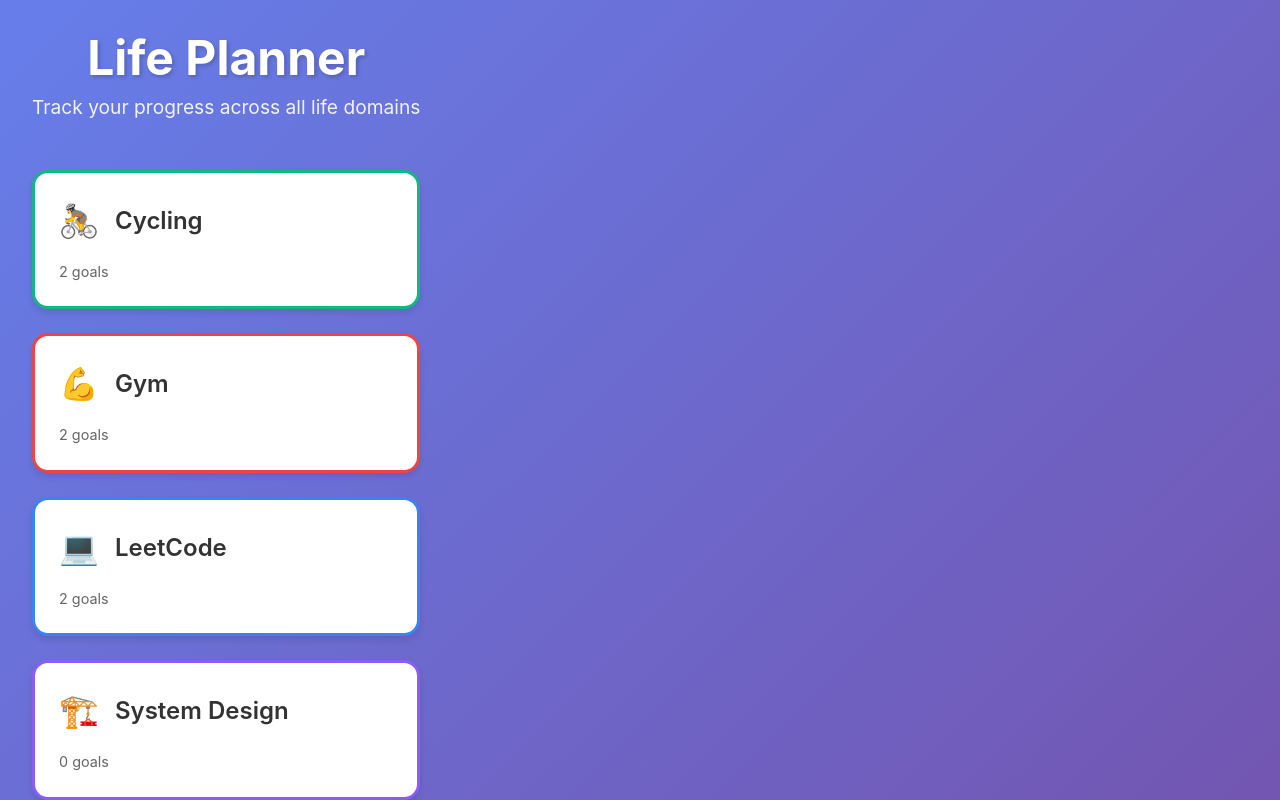
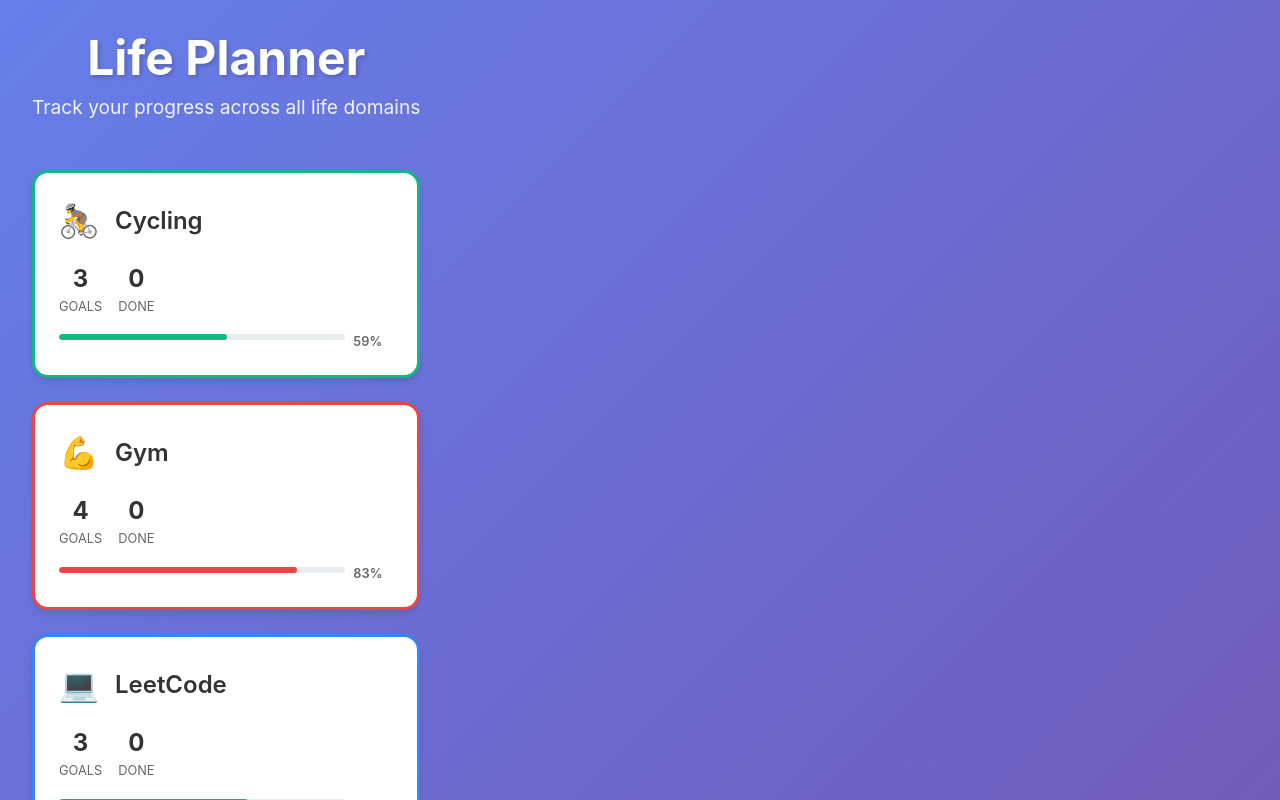
Before and after one commit to rhish9h/planner, a React app in the folder frontend/: page / in a window 1280 px wide. Shown: the top 800 px of the page. Built offline with nearby package versions, Linux system fonts and the light colour scheme; the HTML template or start-up script is replaced by a standard one.

Commit message:
minor improvements

```diff
--- a/frontend/src/App.css
+++ b/frontend/src/App.css
@@ -79,8 +79,54 @@ body {
 }
 
 .domain-stats {
+  display: flex;
+  gap: 1rem;
+  margin-bottom: 1rem;
+}
+
+.stat-item {
+  display: flex;
+  flex-direction: column;
+  align-items: center;
+}
+
+.stat-number {
+  font-size: 1.5rem;
+  font-weight: 700;
+  color: #333;
+}
+
+.stat-label {
+  font-size: 0.8rem;
   color: #666;
-  font-size: 0.9rem;
+  text-transform: uppercase;
+}
+
+.domain-progress {
+  display: flex;
+  align-items: center;
+  gap: 0.5rem;
+}
+
+.domain-progress .progress-bar {
+  flex: 1;
+  height: 6px;
+  background: #e9ecef;
+  border-radius: 3px;
+  overflow: hidden;
+}
+
+.domain-progress .progress-fill {
+  height: 100%;
+  border-radius: 3px;
+  transition: width 0.3s ease;
+}
+
+.progress-text {
+  font-size: 0.8rem;
+  font-weight: 600;
+  color: #666;
+  min-width: 40px;
 }
 
 .domain-detail {
@@ -141,13 +187,114 @@ body {
   border-radius: 12px;
   padding: 1.5rem;
   border-left: 4px solid #667eea;
+  transition: all 0.3s ease;
 }
 
-.goal-card h4 {
+.goal-card.completed {
+  background: #f0fdf4;
+  border-left-color: #10b981;
+}
+
+.goal-header {
+  display: flex;
+  justify-content: space-between;
+  align-items: flex-start;
+  margin-bottom: 1rem;
+}
+
+.goal-header h4 {
   font-size: 1.1rem;
   font-weight: 600;
+  color: #333;
+  flex: 1;
+  margin-right: 1rem;
+}
+
+.goal-type {
+  font-size: 0.7rem;
+  padding: 0.25rem 0.5rem;
+  border-radius: 4px;
+  text-transform: uppercase;
+  font-weight: 600;
+  background: #e5e7eb;
+  color: #666;
+}
+
+.goal-type.daily { background: #dbeafe; color: #1e40af; }
+.goal-type.weekly { background: #fce7f3; color: #a21caf; }
+.goal-type.monthly { background: #fed7aa; color: #c2410c; }
+.goal-type.quarterly { background: #e9d5ff; color: #7c3aed; }
+.goal-type.yearly { background: #ccfbf1; color: #047857; }
+.goal-type.deadline { background: #fee2e2; color: #dc2626; }
+
+.progress-section {
   margin-bottom: 1rem;
+}
+
+.goal-info {
+  display: flex;
+  justify-content: space-between;
+  align-items: center;
+  margin-top: 0.5rem;
+}
+
+.goal-info .progress-text {
+  color: #666;
+  font-size: 0.9rem;
+}
+
+.progress-percentage {
+  font-weight: 600;
   color: #333;
+  font-size: 0.9rem;
+}
+
+.goal-actions {
+  display: flex;
+  gap: 0.5rem;
+  align-items: center;
+}
+
+.progress-btn {
+  background: #667eea;
+  color: white;
+  border: none;
+  width: 30px;
+  height: 30px;
+  border-radius: 50%;
+  cursor: pointer;
+  font-weight: 600;
+  transition: all 0.3s ease;
+}
+
+.progress-btn:hover:not(:disabled) {
+  background: #5a6fd8;
+  transform: scale(1.1);
+}
+
+.progress-btn:disabled {
+  background: #d1d5db;
+  cursor: not-allowed;
+  opacity: 0.5;
+}
+
+.progress-btn.negative {
+  background: #ef4444;
+}
+
+.progress-btn.negative:hover:not(:disabled) {
+  background: #dc2626;
+  transform: scale(1.1);
+}
+
+.completed-badge {
+  background: #10b981;
+  color: white;
+  padding: 0.25rem 0.75rem;
+  border-radius: 12px;
+  font-size: 0.8rem;
+  font-weight: 600;
+  margin-left: auto;
 }
 
 .progress-bar {
--- a/frontend/src/App.tsx
+++ b/frontend/src/App.tsx
@@ -16,7 +16,7 @@ interface Goal {
   target: number
   unit: string
   deadline?: string
-  type: 'daily' | 'weekly' | 'monthly' | 'yearly' | 'deadline'
+  type: 'daily' | 'weekly' | 'monthly' | 'quarterly' | 'yearly' | 'deadline'
 }
 
 const lifeDomains: LifeDomain[] = [
@@ -27,7 +27,8 @@ const lifeDomains: LifeDomain[] = [
     icon: '🚴',
     goals: [
       { id: 'c1', title: 'Ride 100km this week', progress: 45, target: 100, unit: 'km', type: 'weekly' },
-      { id: 'c2', title: 'Cycle 3 times this week', progress: 1, target: 3, unit: 'rides', type: 'weekly' }
+      { id: 'c2', title: 'Cycle 3 times this week', progress: 2, target: 3, unit: 'rides', type: 'weekly' },
+      { id: 'c3', title: 'Climb 500m elevation', progress: 320, target: 500, unit: 'm', type: 'weekly' }
     ]
   },
   {
@@ -37,7 +38,9 @@ const lifeDomains: LifeDomain[] = [
     icon: '💪',
     goals: [
       { id: 'g1', title: 'Gym 3x per week', progress: 2, target: 3, unit: 'sessions', type: 'weekly' },
-      { id: 'g2', title: 'Bench press 100kg', progress: 85, target: 100, unit: 'kg', type: 'deadline' }
+      { id: 'g2', title: 'Bench press 100kg', progress: 85, target: 100, unit: 'kg', type: 'deadline' },
+      { id: 'g3', title: 'Squat 120kg', progress: 105, target: 120, unit: 'kg', type: 'deadline' },
+      { id: 'g4', title: 'Deadlift 150kg', progress: 140, target: 150, unit: 'kg', type: 'deadline' }
     ]
   },
   {
@@ -46,14 +49,55 @@ const lifeDomains: LifeDomain[] = [
     color: '#3b82f6',
     icon: '💻',
     goals: [
-      { id: 'l1', title: 'Solve 5 problems this week', progress: 2, target: 5, unit: 'problems', type: 'weekly' },
-      { id: 'l2', title: 'Complete 200 problems total', progress: 156, target: 200, unit: 'problems', type: 'yearly' }
+      { id: 'l1', title: 'Solve 5 problems this week', progress: 3, target: 5, unit: 'problems', type: 'weekly' },
+      { id: 'l2', title: 'Complete 200 problems total', progress: 156, target: 200, unit: 'problems', type: 'yearly' },
+      { id: 'l3', title: 'Master Dynamic Programming', progress: 12, target: 20, unit: 'patterns', type: 'monthly' }
     ]
   },
-  { id: 'system-design', name: 'System Design', color: '#8b5cf6', icon: '🏗️', goals: [] },
-  { id: 'side-project', name: 'Side Project', color: '#f59e0b', icon: '🚀', goals: [] },
-  { id: 'socializing', name: 'Socializing', color: '#ec4899', icon: '👥', goals: [] },
-  { id: 'travel', name: 'Travel', color: '#06b6d4', icon: '✈️', goals: [] }
+  {
+    id: 'system-design',
+    name: 'System Design',
+    color: '#8b5cf6',
+    icon: '🏗️',
+    goals: [
+      { id: 's1', title: 'Complete 10 case studies', progress: 4, target: 10, unit: 'studies', type: 'monthly' },
+      { id: 's2', title: 'Design 3 systems from scratch', progress: 1, target: 3, unit: 'systems', type: 'quarterly' },
+      { id: 's3', title: 'Read 5 design books', progress: 2, target: 5, unit: 'books', type: 'yearly' }
+    ]
+  },
+  {
+    id: 'side-project',
+    name: 'Side Project',
+    color: '#f59e0b',
+    icon: '🚀',
+    goals: [
+      { id: 'p1', title: 'Complete MVP', progress: 75, target: 100, unit: '%', type: 'deadline' },
+      { id: 'p2', title: 'Deploy to production', progress: 30, target: 100, unit: '%', type: 'monthly' },
+      { id: 'p3', title: 'Get 100 users', progress: 23, target: 100, unit: 'users', type: 'quarterly' }
+    ]
+  },
+  {
+    id: 'socializing',
+    name: 'Socializing',
+    color: '#ec4899',
+    icon: '👥',
+    goals: [
+      { id: 'so1', title: 'Meet 2 new people this week', progress: 1, target: 2, unit: 'people', type: 'weekly' },
+      { id: 's2', title: 'Attend 1 social event', progress: 1, target: 1, unit: 'events', type: 'weekly' },
+      { id: 's3', title: 'Call friends 3 times', progress: 2, target: 3, unit: 'calls', type: 'weekly' }
+    ]
+  },
+  {
+    id: 'travel',
+    name: 'Travel',
+    color: '#06b6d4',
+    icon: '✈️',
+    goals: [
+      { id: 't1', title: 'Visit 3 new countries', progress: 1, target: 3, unit: 'countries', type: 'yearly' },
+      { id: 't2', title: 'Save $5000 for travel', progress: 3200, target: 5000, unit: '$', type: 'yearly' },
+      { id: 't3', title: 'Plan next trip', progress: 60, target: 100, unit: '%', type: 'monthly' }
+    ]
+  }
 ]
 
 function App() {
@@ -113,7 +157,12 @@ function App() {
 
       <main className="main">
         <div className="domains-grid">
-          {domains.map((domain) => (
+          {domains.map((domain) => {
+            const totalProgress = domain.goals.reduce((acc, goal) => acc + (goal.progress / goal.target) * 100, 0)
+            const avgProgress = domain.goals.length > 0 ? totalProgress / domain.goals.length : 0
+            const completedGoals = domain.goals.filter(goal => goal.progress >= goal.target).length
+
+            return (
               <div
                 key={domain.id}
                 className="domain-card"
@@ -125,10 +174,32 @@ function App() {
                   <h3>{domain.name}</h3>
                 </div>
                 <div className="domain-stats">
-                <span>{domain.goals.length} goals</span>
+                  <div className="stat-item">
+                    <span className="stat-number">{domain.goals.length}</span>
+                    <span className="stat-label">goals</span>
+                  </div>
+                  <div className="stat-item">
+                    <span className="stat-number">{completedGoals}</span>
+                    <span className="stat-label">done</span>
                   </div>
                 </div>
-          ))}
+                {domain.goals.length > 0 && (
+                  <div className="domain-progress">
+                    <div className="progress-bar">
+                      <div
+                        className="progress-fill"
+                        style={{
+                          width: `${avgProgress}%`,
+                          backgroundColor: domain.color
+                        }}
+                      />
+                    </div>
+                    <span className="progress-text">{Math.round(avgProgress)}%</span>
+                  </div>
+                )}
+              </div>
+            )
+          })}
         </div>
 
         {selectedDomain && (
@@ -140,24 +211,38 @@ function App() {
             </div>
 
             <div className="goals-list">
-              {domains.find(d => d.id === selectedDomain)?.goals.map(goal => (
-                <div key={goal.id} className="goal-card">
+              {domains.find(d => d.id === selectedDomain)?.goals.map(goal => {
+                const isCompleted = goal.progress >= goal.target
+                const progressPercentage = (goal.progress / goal.target) * 100
+
+                return (
+                  <div key={goal.id} className={`goal-card ${isCompleted ? 'completed' : ''}`}>
+                    <div className="goal-header">
                       <h4>{goal.title}</h4>
+                      <span className={`goal-type ${goal.type}`}>{goal.type}</span>
+                    </div>
+                    <div className="progress-section">
                       <div className="progress-bar">
                         <div
                           className="progress-fill"
                           style={{
-                        width: `${(goal.progress / goal.target) * 100}%`,
+                            width: `${progressPercentage}%`,
                             backgroundColor: domains.find(d => d.id === selectedDomain)?.color
                           }}
                         />
                       </div>
                       <div className="goal-info">
-                    <p>{goal.progress} / {goal.target} {goal.unit}</p>
+                        <p className="progress-text">
+                          {goal.progress} / {goal.target} {goal.unit}
+                        </p>
+                        <span className="progress-percentage">{Math.round(progressPercentage)}%</span>
+                      </div>
+                    </div>
                     <div className="goal-actions">
                       <button
                         onClick={() => updateGoalProgress(selectedDomain, goal.id, 1)}
                         className="progress-btn"
+                        disabled={isCompleted}
                       >
                         +1
                       </button>
@@ -169,10 +254,13 @@ function App() {
                           -1
                         </button>
                       )}
+                      {isCompleted && (
+                        <span className="completed-badge">✓ Complete</span>
+                      )}
                     </div>
                   </div>
-                </div>
-              ))}
+                )
+              })}
             </div>
 
             {showGoalForm && (
@@ -206,6 +294,7 @@ function App() {
                     <option value="daily">Daily</option>
                     <option value="weekly">Weekly</option>
                     <option value="monthly">Monthly</option>
+                    <option value="quarterly">Quarterly</option>
                     <option value="yearly">Yearly</option>
                     <option value="deadline">Deadline</option>
                   </select>
```
Lines whose indentation alone changed are shown as unchanged.
